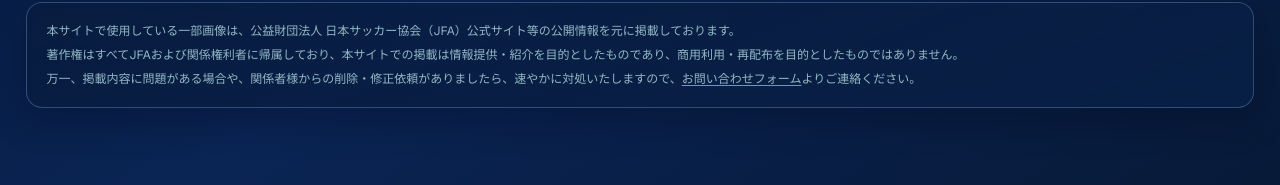
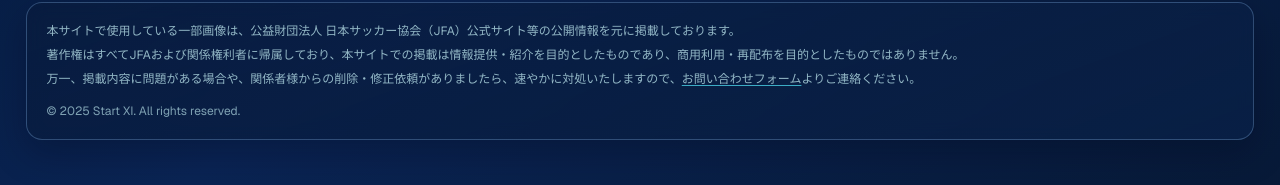
Before and after one commit to Kento-T-JP/my-phd-site, a Next.js app: page / in a window 1280 px wide. Shown: the part 571-756 px from the top of the page. Built offline with nearby package versions, Linux system fonts and the light colour scheme; no server answers; the database is empty.

Commit message:
Add footer rights notice

```diff
--- a/src/components/Footer.tsx
+++ b/src/components/Footer.tsx
@@ -2,6 +2,7 @@
 import Link from "next/link";
 
 export default function Footer() {
+  const year = new Date().getFullYear();
   return (
     <footer className="app-shell text-xs text-left text-cyan-100/70 mt-16 pb-6">
       <div className="glass-panel p-4 sm:p-5 space-y-2">
@@ -18,6 +19,9 @@ export default function Footer() {
           </Link>
           よりご連絡ください。
         </p>
+        <p className="pt-2 text-cyan-100/60">
+          © {year} Start XI. All rights reserved.
+        </p>
       </div>
     </footer>
   );
```
